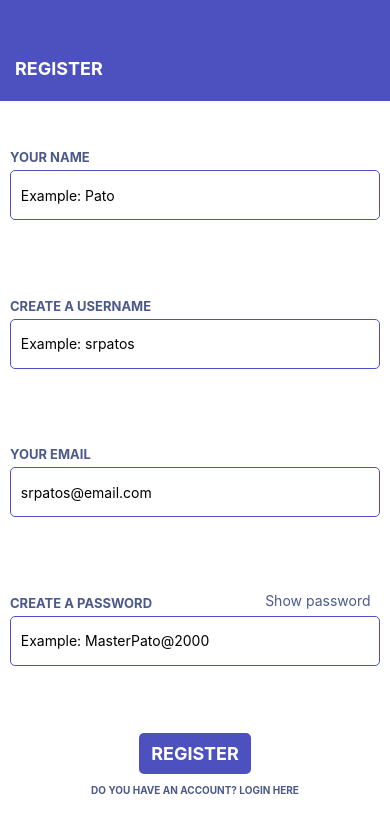
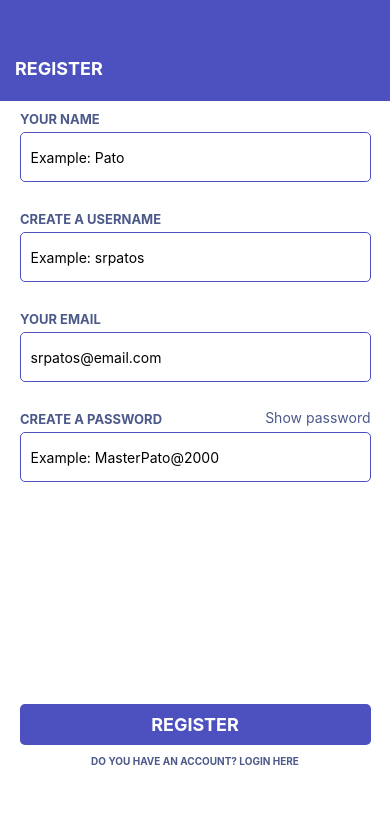
Before and after one commit to Duck-Enterprise-BR/DuckChat-Mobile, a React Native app: screen /Register in a window 390 px wide. Shown: the top 832 px of the page. Built offline with nearby package versions, Linux system fonts and the light colour scheme.

Commit message:
bug fixes

```diff
--- a/screens/Login.js
+++ b/screens/Login.js
@@ -31,7 +31,7 @@ const LoginScreen = ({ navigation }) => {
 
     return (
         <View style={LoginStyle.base}>
-            <StatusBar style='auto'/>
+            <StatusBar style='auto' />
 
             <Header
                 title='Login'
@@ -55,7 +55,8 @@ const LoginScreen = ({ navigation }) => {
                     errorText='Invalid Password'
                     validInput={isValidPassword}
                 />
-
+            </View>
+            <View style={LoginStyle.loginButton}>
                 <Button
                     title='Login'
                     onPress={Login}
--- a/screens/Register.js
+++ b/screens/Register.js
@@ -21,7 +21,6 @@ const Register = ({ navigation }) => {
     const [isHidePasswordText, onChangeHidePasswordText] = React.useState(true);
 
     function Login() {
-        console.log('Next screen')
         navigation.reset({
             index: 0,
             routes: [{ name: "Login" }]
@@ -82,6 +81,9 @@ const Register = ({ navigation }) => {
                     validInput={isValidPassword}
                 />
 
+            </View>
+
+            <View style={RegisterStyle.registerButton}>
                 <Button
                     title='Register'
                     onPress={Register}
--- a/style/HeaderStyle.js
+++ b/style/HeaderStyle.js
@@ -10,14 +10,12 @@ const HeaderStyle = StyleSheet.create ({
         alignContent: 'flex-start',
         alignItems: 'center',
         flexDirection: 'row',
-        position: 'relative'
     },
 
     title: {
         fontSize: 18,
         color: Colors.white,
         fontWeight: "bold",
-        //alignSelf: 'baseline',
         textTransform: "uppercase",
         padding: 15,
         paddingTop: 50
--- a/style/InputStyle.js
+++ b/style/InputStyle.js
@@ -5,7 +5,7 @@ import { Ionicons } from '@expo/vector-icons'
 const InputStyle = StyleSheet.create({
     input: {
         height: 50,
-        width: '95%',
+        width: '90%',
         //margin: 10,
         borderWidth: 1,
         borderColor: Colors.violet,
@@ -19,7 +19,7 @@ const InputStyle = StyleSheet.create({
         textTransform: 'uppercase',
         fontSize: 13,
         color: Colors.violet2,
-        marginHorizontal: 10,
+        marginHorizontal: 20,
         marginTop: 10,
         marginBottom: 5,
     },
@@ -30,13 +30,14 @@ const InputStyle = StyleSheet.create({
         textTransform: 'uppercase',
         fontSize: 9,
         color: Colors.redError,
-        marginHorizontal: 10,
+        marginHorizontal: 20,
     },
 
     base: {
         width: '100%',
-        height: '20%',
+        height: 100,
         alignItems: 'center',
+        flexDirection: 'column',
     },
 
     showPassword: {
--- a/style/LoginStyle.js
+++ b/style/LoginStyle.js
@@ -9,18 +9,22 @@ const LoginStyle = StyleSheet.create({
   },
 
   login: {
-    flex: 1,
-    justifyContent: 'center',
     alignItems: 'center',
     backgroundColor: Colors.white,
-    alignContent: 'center',
   },
 
   base: {
-    backgroundColor: Colors.violet,
+    backgroundColor: Colors.white,
     flex: 1,
-    alignContent: 'center',
-    //alignItems: 'center'
+  },
+
+  loginButton:{
+    backgroundColor: Colors.white,
+    flex: 1,
+    width: '90%',
+    alignSelf: 'center',
+    flexDirection: 'column',
+    marginTop: '100%'
   }
 });
 
--- a/style/RegisterStyle.js
+++ b/style/RegisterStyle.js
@@ -9,18 +9,22 @@ const RegisterStyle = StyleSheet.create({
   },
 
   register: {
-    flex: 1,
-    justifyContent: 'center',
+    backgroundColor: Colors.white,
     alignItems: 'center',
-    backgroundColor: Colors.white,
-    alignContent: 'center',
   },
 
   base: {
-    backgroundColor: Colors.violet,
+    backgroundColor: Colors.white,
     flex: 1,
-    alignContent: 'center',
-    //alignItems: 'center'
+  },
+
+  registerButton:{
+    backgroundColor: Colors.white,
+    flex: 1,
+    width: '90%',
+    alignSelf: 'center',
+    flexDirection: 'column',
+    marginTop: '52%'
   }
 });
 
```
